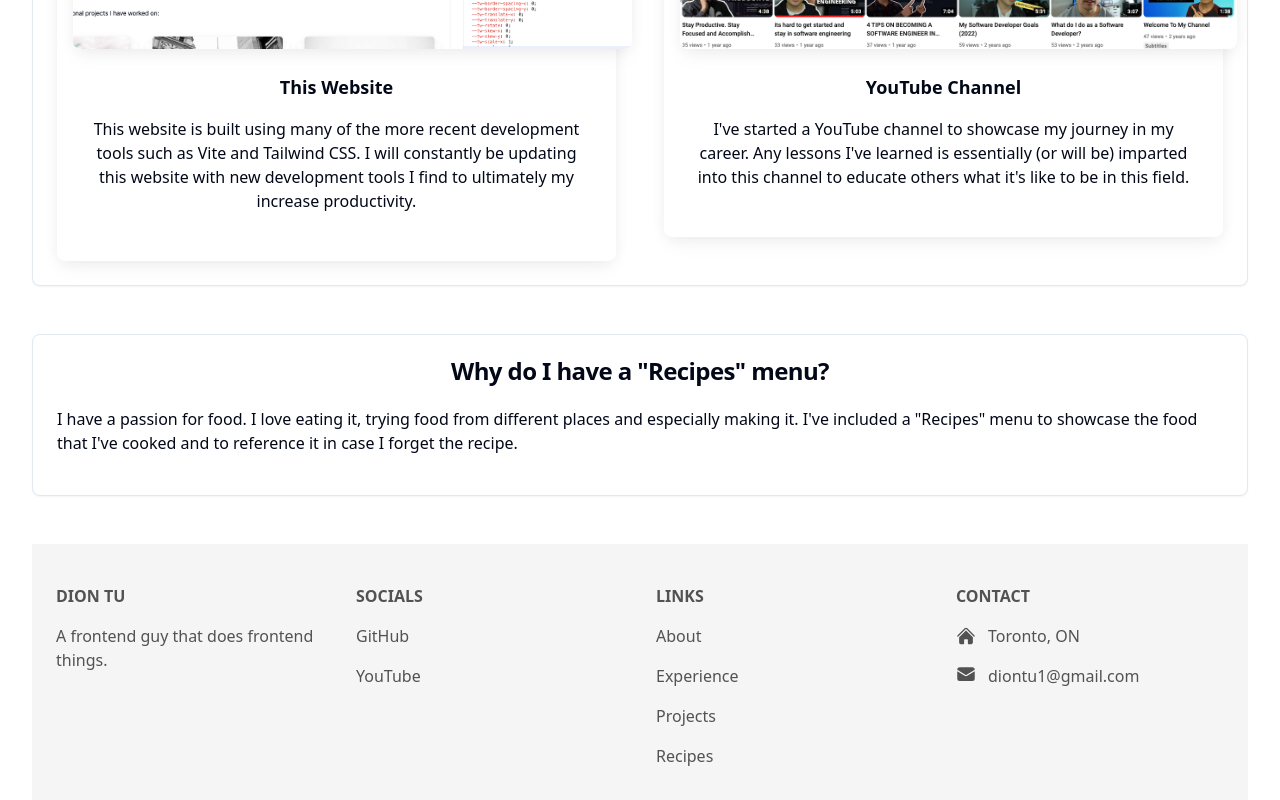
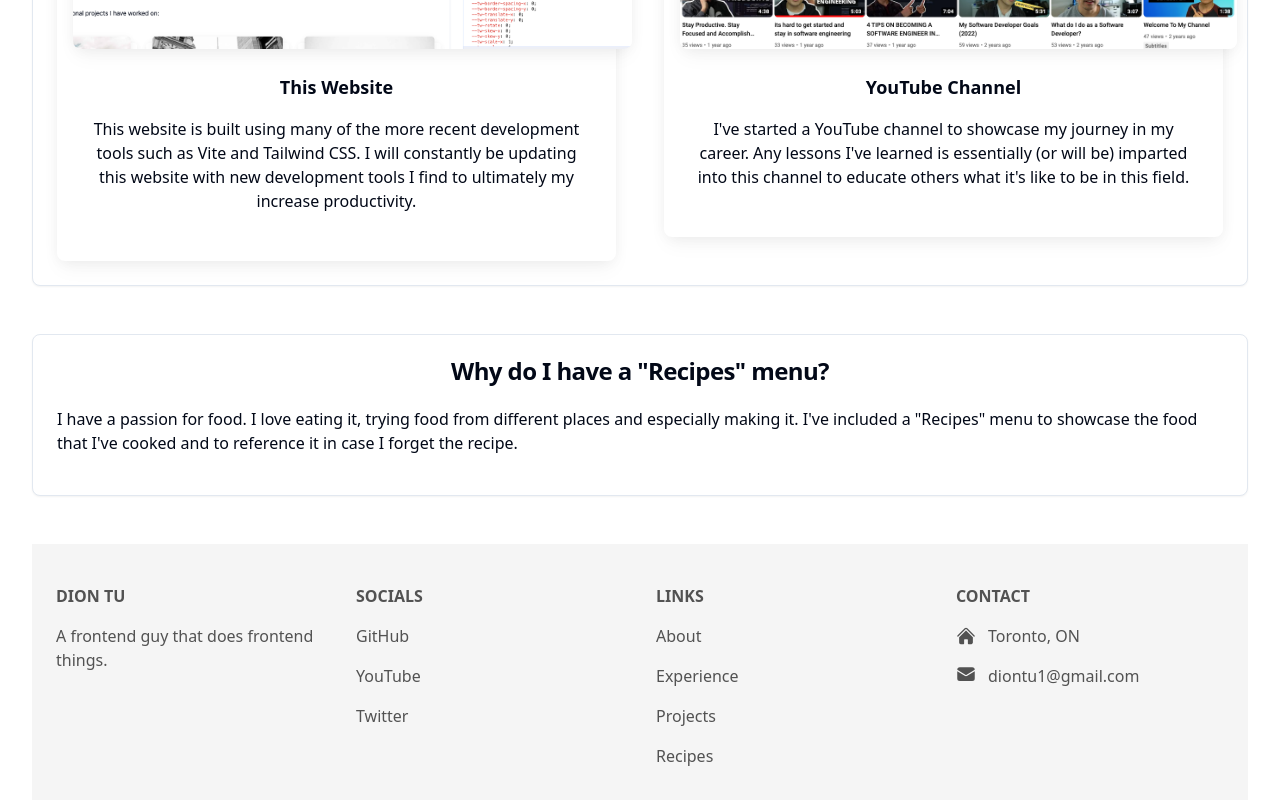
Before and after one commit to diontu/website, a React (Vite) app: page / in a window 1280 px wide. Shown: the part 1222-2022 px from the top of the page. Built offline with nearby package versions, Linux system fonts and the light colour scheme.

Commit message:
minor: change x to twtwitter

```diff
--- a/src/components/footer/footer.tsx
+++ b/src/components/footer/footer.tsx
@@ -41,6 +41,15 @@ const Footer = (props: FooterProps): JSX.Element => {
                                 className="text-neutral-600 dark:text-neutral-200"
                             >
                                 YouTube
+                            </a>
+                        </p>
+                        <p className="mb-4">
+                            <a
+                                target="_blank"
+                                href="https://twitter.com/DionTu3"
+                                className="text-neutral-600 dark:text-neutral-200"
+                            >
+                                Twitter
                             </a>
                         </p>
                     </div>
--- a/src/pages/home/home.tsx
+++ b/src/pages/home/home.tsx
@@ -40,8 +40,8 @@ const Home = (): JSX.Element => {
                         frontend, but would like to improve in all areas
                         (backend, UI/UX, and product decisions based on
                         metrics). If you have an interesting article/project you
-                        want to share, please share it with me through X (this
-                        is still known as Twitter to me) @DionTu3.
+                        want to share, please share it with me on Twitter
+                        @DionTu3.
                     </p>
                 </div>
             </CardSection>
--- a/src/pages/recipes/recipes.tsx
+++ b/src/pages/recipes/recipes.tsx
@@ -21,7 +21,7 @@ const Recipes = (): JSX.Element => {
                         My favourite cuisine to eat/cook is Vietnamese, but
                         would love to try recipes in other cuisines too! If you
                         have a recipe that you love and would like to share,
-                        please don't hesitate to share it with me{' '}
+                        please don't hesitate to share it with me on Twitter{' '}
                         <a
                             className="underline hover:no-underline"
                             href="https://twitter.com/DionTu3"
```
